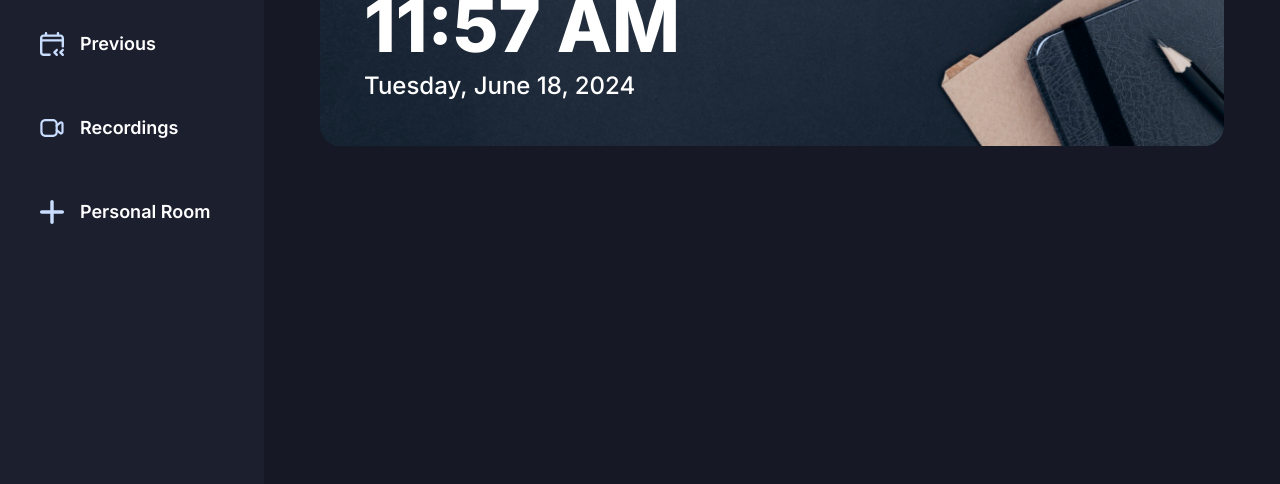
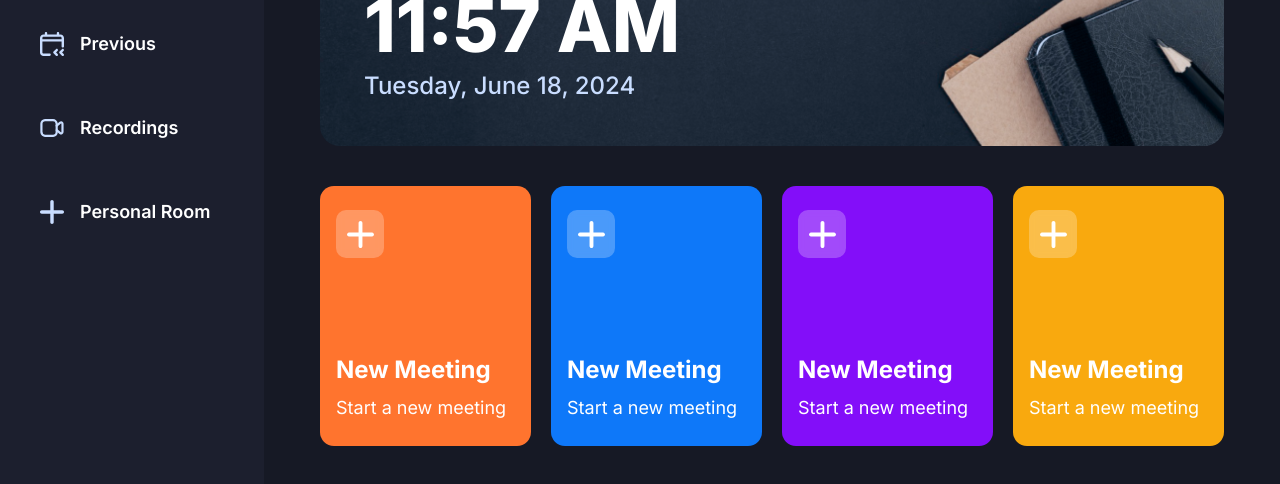
Before and after one commit to makkentoshi/globegab, a Next.js app: page / in a window 1280 px wide. Shown: the part 266-750 px from the top of the page. Built offline with nearby package versions, Linux system fonts and the light colour scheme; no server answers.

Commit message:
"Added MeetingTypeList component to Home page and updated tailwind.config.ts with new colors, keyframes, and background image"

```diff
--- a/app/(root)/(home)/page.tsx
+++ b/app/(root)/(home)/page.tsx
@@ -1,4 +1,5 @@
-import React from "react";
+import MeetingTypeList from "@/components/MeetingTypeList";
+
 
 const Home = () => {
   const now = new Date();
@@ -25,6 +26,7 @@
         </div>
         <div></div>
       </div>
+      <MeetingTypeList></MeetingTypeList>
     </section>
   );
 };
--- /dev/null
+++ b/components/HomeCard.tsx
@@ -0,0 +1,36 @@
+import { cn } from "@/lib/utils";
+import Image from "next/image";
+import React from "react";
+
+interface HomeCardProps {
+  className: string;
+  img: string;
+  title: string;
+  description: string;
+  handleClick: () => void;
+}
+
+const HomeCard = ({ className, img, title, description }: HomeCardProps) => {
+  return (
+    <div
+      className={cn(
+        "px-4 py-6 flex flex-col justify-between w-full xl:max-w-[270px] min-h-[260px] rounded-[14px] cursor-pointer", className
+      )}
+    >
+      <div className="flex-center glassmorphism size-12 rounded-[10px]">
+        <Image
+          src="/icons/add-meeting.svg"
+          alt="meeting"
+          width={27}
+          height={27}
+        />
+      </div>
+      <div className="flex flex-col gap-2">
+        <h1 className="text-2xl font-bold">New Meeting</h1>
+        <p className="text-lg font-normal">Start a new meeting</p>
+      </div>
+    </div>
+  );
+};
+
+export default HomeCard;
--- /dev/null
+++ b/components/MeetingTypeList.tsx
@@ -0,0 +1,48 @@
+"use client";
+import Image from "next/image";
+import React, { useState } from "react";
+import HomeCard from "./HomeCard";
+import { useRouter } from "next/navigation";
+
+
+
+const MeetingTypeList = () => {
+  const router = useRouter();
+  const [meetingState, setMeetingState] = useState<
+    "isScheduleMeeting" | "isJoiningMeeting" | "isInstantMeeting" | undefined
+  >();
+  return (
+    <section className="grid grid-cols-1 gap-5 md:grid-cols-2 xl:grid-cols-4">
+      <HomeCard
+        img="/icons/add-meeeting.svg"
+        title="New Meeting"
+        description="Start a new meeting"
+        handleClick={() => setMeetingState("isJoiningMeeting")}
+        className="bg-orange-1"
+      ></HomeCard>
+      <HomeCard
+        img="/icons/schedule.svg"
+        title="Schedule Meeting"
+        description="Plan your meeting"
+        handleClick={() => setMeetingState("isScheduleMeeting")}
+            className="bg-blue-1"
+      ></HomeCard>
+      <HomeCard
+        img="/icons/recordings.svg"
+        title="View Recordings"
+        description="Check your recordings"
+        handleClick={() => setMeetingState("isJoiningMeeting")}
+            className="bg-purple-1"
+      ></HomeCard>
+      <HomeCard
+        img="/icons/add-meeeting.svg"
+        title="New Meeting"
+        description="Start a new meeting"
+        handleClick={() => router.push("/recordings")}
+            className="bg-yellow-1"
+      ></HomeCard>
+    </section>
+  );
+};
+
+export default MeetingTypeList;
--- a/tailwind.config.ts
+++ b/tailwind.config.ts
@@ -1,57 +1,68 @@
-import type { Config } from "tailwindcss";
+import type { Config } from 'tailwindcss';
 
 const config = {
-  darkMode: ["class"],
+  darkMode: ['class'],
   content: [
-    "./pages/**/*.{ts,tsx}",
-    "./components/**/*.{ts,tsx}",
-    "./app/**/*.{ts,tsx}",
-    "./src/**/*.{ts,tsx}",
+    './pages/**/*.{ts,tsx}',
+    './components/**/*.{ts,tsx}',
+    './app/**/*.{ts,tsx}',
+    './src/**/*.{ts,tsx}',
   ],
-  prefix: "",
+  prefix: '',
   theme: {
     container: {
       center: true,
-      padding: "2rem",
+      padding: '2rem',
       screens: {
-        "2xl": "1400px",
+        '2xl': '1400px',
       },
     },
     extend: {
       colors: {
         dark: {
-          1: "#1C1F2E",
-          2: " #161925",
+          1: '#1C1F2E',
+          2: '#161925',
+          3: '#252A41',
+          4: '#1E2757',
         },
         blue: {
-          1: "#0E78F9",
+          1: '#0E78F9',
         },
         sky: {
-          1: "C9DDFF",
+          1: '#C9DDFF',
+          2: '#ECF0FF',
+          3: '#F5FCFF',
+        },
+        orange: {
+          1: '#FF742E',
+        },
+        purple: {
+          1: '#830EF9',
+        },
+        yellow: {
+          1: '#F9A90E',
         },
       },
-
+      keyframes: {
+        'accordion-down': {
+          from: { height: '0' },
+          to: { height: 'var(--radix-accordion-content-height)' },
+        },
+        'accordion-up': {
+          from: { height: 'var(--radix-accordion-content-height)' },
+          to: { height: '0' },
+        },
+      },
+      animation: {
+        'accordion-down': 'accordion-down 0.2s ease-out',
+        'accordion-up': 'accordion-up 0.2s ease-out',
+      },
       backgroundImage: {
         hero: "url('/images/hero-background.png')",
       },
-
-      keyframes: {
-        "accordion-down": {
-          from: { height: "0" },
-          to: { height: "var(--radix-accordion-content-height)" },
-        },
-        "accordion-up": {
-          from: { height: "var(--radix-accordion-content-height)" },
-          to: { height: "0" },
-        },
-      },
-      animation: {
-        "accordion-down": "accordion-down 0.2s ease-out",
-        "accordion-up": "accordion-up 0.2s ease-out",
-      },
     },
   },
-  plugins: [require("tailwindcss-animate")],
+  plugins: [require('tailwindcss-animate')],
 } satisfies Config;
 
 export default config;
```
